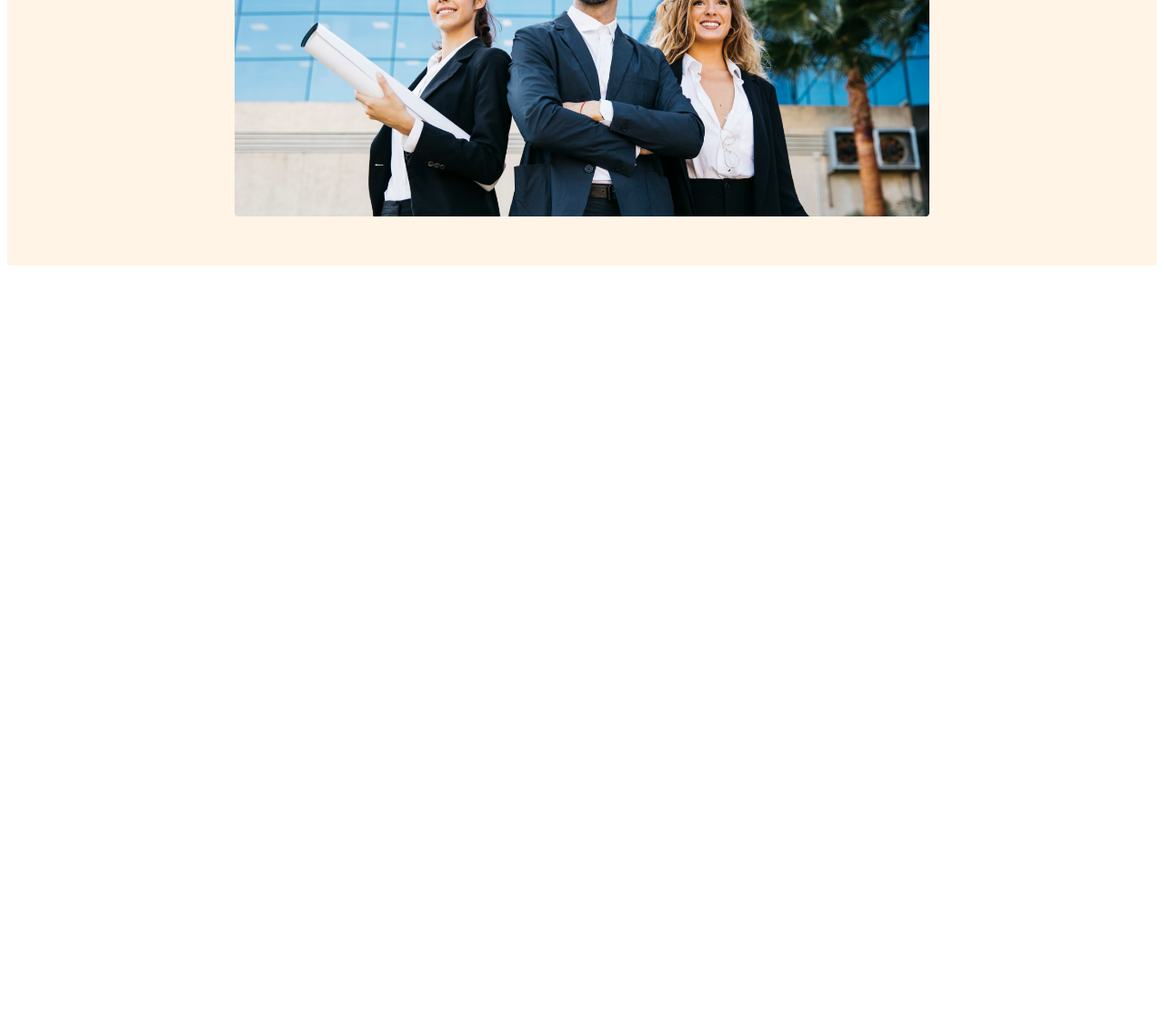
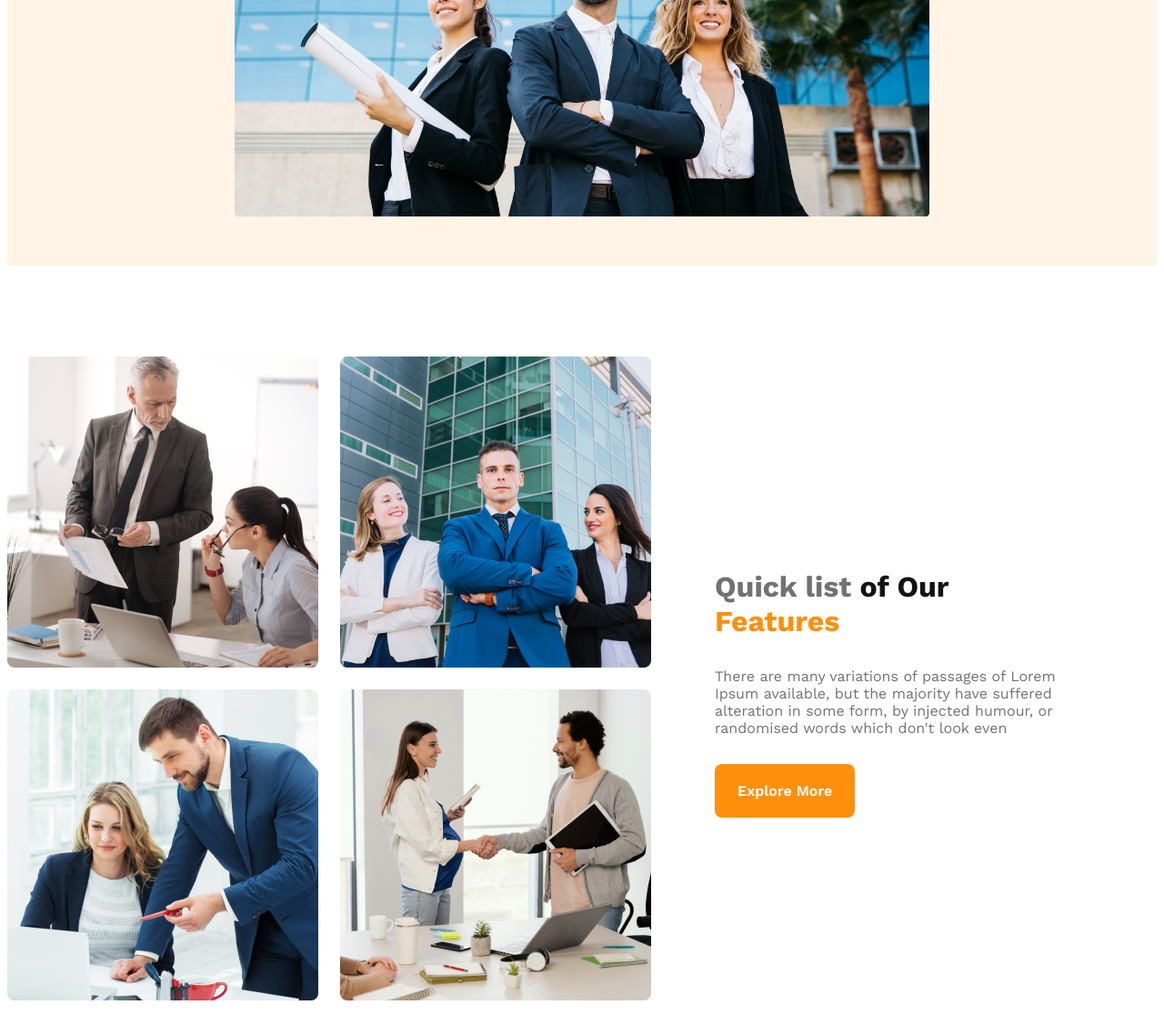
Before and after one commit to ShahAlammm/g3-architects-webside-practice, a plain HTML site: page index.html in a window 1280 px wide. Shown: the part 689-1827 px from the top of the page at 91% size. Before the commit the page ends 989 px from the top, so only its background shows below. Drawn offline with nearby package versions, Linux system fonts and the light colour scheme.

Commit message:
added feature responsive

```diff
--- a/index.html
+++ b/index.html
@@ -7,6 +7,7 @@
     <link rel="stylesheet" href="styles/architects.css">
 </head>
 <body>
+                                         <!-- Header -->
     <header>
         <nav>
             <h1 class="nav-title">G3 Architects</h1>
@@ -25,9 +26,23 @@
           </div>
           <img src="images/banner.png" alt="">
         </div>
-
     </header>
     <main>
+                                             <!-- Features -->
+       <section class="feature-container">
+        <div class="features-images">
+            <img src="images/team1.png" alt="">
+            <img src="images/team2.png" alt="">
+            <img src="images/team3.png" alt="">
+            <img src="images/team4.png" alt="">
+
+        </div>
+        <div class="feature-content">
+            <h3 class="features-title"><span style="color: #727272;">Quick list</span> <span style="color: #131313;">of Our</span><br><span style="color:#FF900E;">Features</span></h3>
+            <p class="features-tex">There are many variations of passages of Lorem Ipsum available, but the majority have suffered alteration in some form, by injected humour, or randomised words which don't look even</p>
+             <button class="btn-primary">Explore More</button>
+        </div>
+       </section>
 
     </main>
     <footer>
--- a/styles/architects.css
+++ b/styles/architects.css
@@ -69,18 +69,79 @@ nav li a{
     width: 100%;
     margin-top: 20px;
 }
+                              /* Main */
+main{
+    max-width: 1440px;
+    margin: 100px auto;
+}
+                              /* feature */
+.feature-container{
+    display: flex;
+    align-items: center;
+}
+.features-images{
+    display: grid;
+    grid-template-columns: repeat(2, 1fr);
+    gap: 24px;
+}
+.feature-content{
+    padding-left: 70px;
+    padding-right: 70px;
+}
+.features-title{
+    font-size: 2rem;
+}
+.features-tex{
+    color: #727272;
+    margin-bottom: 30px;
+}
+
+
+
+
+
+
+
+
+
+
+
+
+
+
+
+
+
+
+
+
    /*                                  responsive                                */
    @media  screen and (max-width:576px) {
-    header{
+    header, .feature-content{
         padding: 20px;
 
     }
-    nav{
+    nav,
+    .feature-container
+    {
         flex-direction: column;
 
     }
-    banner{
+    .features-images{
+        grid-template-columns: 1fr;
+    }
 
     }
+    /* Tab */
+    @media screen and (min-width:576px) and (max-width:992px) {
+        header, .feature-content{
+            padding: 20px;
+        }
+        nav,
+        .feature-container
+        {
+            flex-direction: column;
 
-   }
+        }
+
+    }
```
